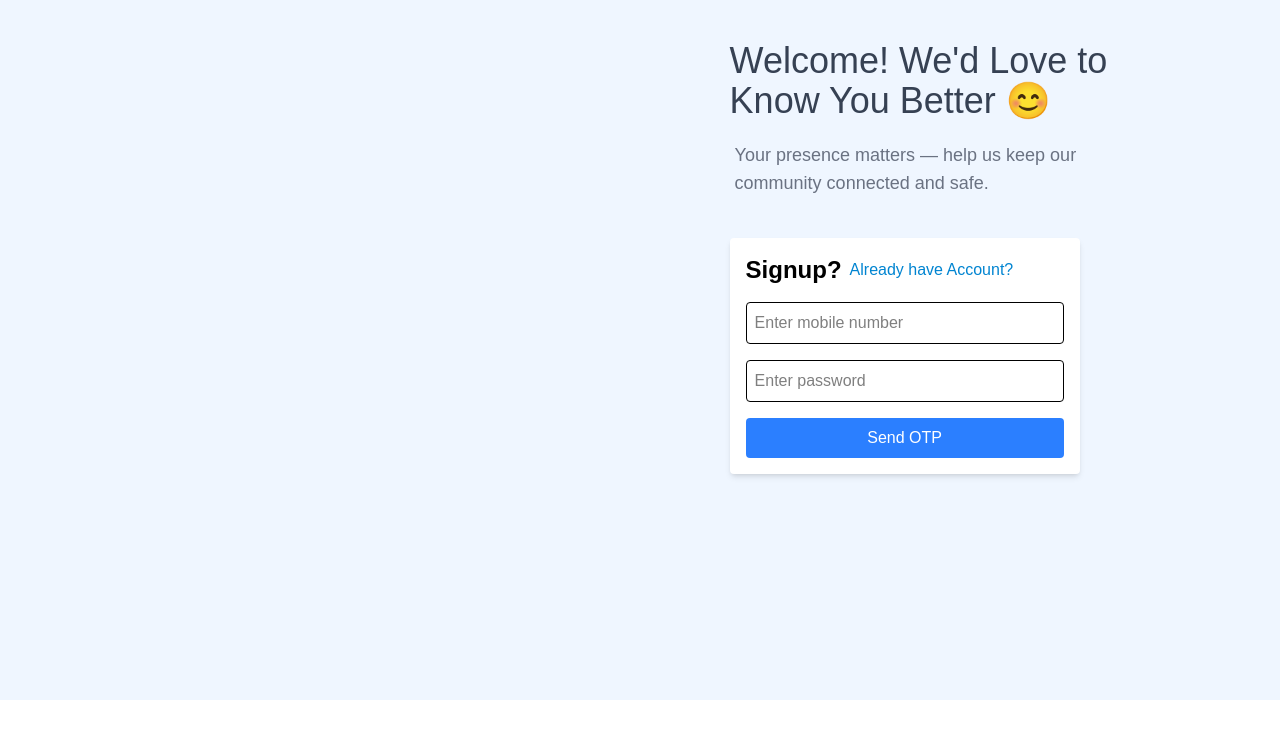
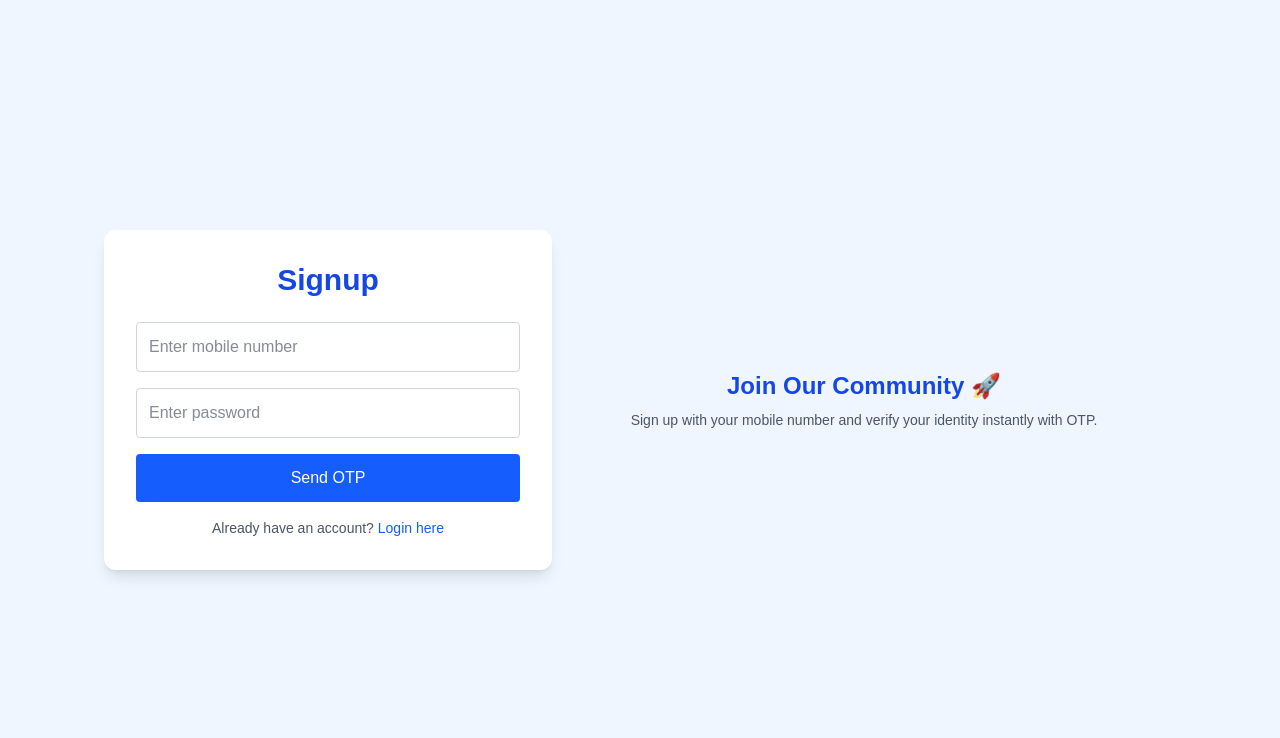
Before and after one commit to vikash-mahar/MobileAuth, a Next.js app in the folder frontend/: page /signup in a window 1280 px wide. Shown: the top 738 px of the page. Built offline with nearby package versions, Linux system fonts and the light colour scheme.

Commit message:
final ui updated and loader added

```diff
--- a/frontend/app/login/page.js
+++ b/frontend/app/login/page.js
@@ -7,100 +7,86 @@ import axiosInstance from '../../utils/axios.helper.js'
 export default function LoginPage() {
   const [step, setStep] = useState(1)
   const router = useRouter()
-  const { register, handleSubmit, formState: { errors }, getValues } = useForm()
+  const { register, handleSubmit, formState: { errors } } = useForm()
 
   const onSendOtp = async (data) => {
     try {
       const response = await axiosInstance.post("/auth/login/send-otp", {
         phone: data.phone
-      });
-      alert("OTP sent successfully");
-      setStep(2);
+      })
+      alert("OTP sent successfully")
+      setStep(2)
+
     } catch (error) {
-      console.log(error.response?.data);
-      alert(error.response?.data?.message || 'Something went wrong');
+      console.log("error",error)
+
+      console.log(error.response?.data)
+      alert(error.response?.data?.message || 'Something went wrong')
     }
-  };
+  }
 
   const onVerifyOtp = async (data) => {
     try {
       const response = await axiosInstance.post("/auth/login/verify-otp", {
         phone: data.phone,
         otp: data.otp
-      });
+      })
 
-      alert("Login successful");
-      localStorage.setItem("token", response.data.data);
-      localStorage.setItem("phone", data.phone);
-      router.push("/");
+      alert("Login successful")
+      localStorage.setItem("token", response.data.data)
+      localStorage.setItem("phone", data.phone)
+      router.push("/")
+
+
     } catch (error) {
-      console.log(error.response?.data);
-      alert(error.response?.data?.message || 'OTP verification failed');
+      console.log("error",error)
+      console.log(error.response?.data)
+      alert(error.response?.data?.message || 'OTP verification failed')
     }
-  };
+  }
 
   return (
-    <div className='w-screen sm:flex bg-blue-50 h-[700px]'>
-      <div className='sm:w-1/2'>
-
-        <div className='w-full h-full pl-[14%] pr-[20%]'>
-          <div className='my-[5%]'>
-            <p className='text-4xl py-[20px] text-gray-700'>Welcome! We'd Love to Know You Better 😊</p>
-            <p className='text-lg text-gray-500 px-[5px] pb-[20px]'>Your presence matters — help us keep our community connected and safe.</p>
+    <div className="w-screen h-screen bg-blue-50 flex flex-col sm:flex-row items-center justify-center px-4 py-10">
+      <div className="sm:w-1/2 w-full h-full flex items-center justify-center">
+        <div className="text-center p-6">
+          <h2 className="text-2xl text-blue-700 font-bold">Your Security, Our Priority 🔐</h2>
+          <p className="text-gray-600 mt-2 text-sm">Login with your mobile number and OTP to access your account securely.</p>
+        </div>
       </div>
 
-          <div className="bg-white p-4 rounded shadow-md w-[350px]">
-            <div className='flex items-center gap-2 mb-4'>
-              <h2 className="text-2xl font-semibold text-black">Login?</h2>
-              <h4 onClick={() => router.push('/signup')} className='text-sky-600 hover:text-sky-800 cursor-pointer'>Create a New Account?</h4>
-            </div>
 
-            <form
-              onSubmit={handleSubmit(step === 1 ? onSendOtp : onVerifyOtp)}
-              className="space-y-4 text-black"
-            >
-              <input
-                type="text"
-                placeholder="Enter mobile number"
-                className="w-full p-2 border rounded mb-1 text-gray-800"
+      <div className="sm:w-1/2 w-full max-w-md bg-white shadow-lg rounded-xl p-8">
+        <h2 className="text-3xl font-semibold text-center text-blue-700 mb-6">Login</h2>
+        <form onSubmit={handleSubmit(step === 1 ? onSendOtp : onVerifyOtp)} className="space-y-4">
+          <input type="text" placeholder="Enter Mobile Number"
+            className="w-full p-3 border border-gray-300 rounded text-gray-900 focus:outline-none focus:ring-2 focus:ring-blue-400"
             {...register("phone", {
               required: "Mobile number is required",
-                  pattern: {
-                    value: /^\d{10}$/,
-                    message: "Mobile number must be exactly 10 digits",
-                  }
-                })}
-              />
-              {errors.phone && <p className="text-red-500 text-sm">{errors.phone.message}</p>}
+              pattern: { value: /^\d{10}$/, message: "Enter valid 10-digit number" }
+            })}/>
+          {errors.phone && <p className="text-sm text-red-500">{errors.phone.message}</p>}
 
           {step === 2 && (
-                <>
-                  <input
-                    type="text"
-                    placeholder="Enter OTP"
-                    className="w-full border p-2 rounded"
+            <div>
+              <input type="text" placeholder="Enter OTP" className="w-full text-gray-900 p-3 border border-gray-300 rounded focus:outline-none focus:ring-2 focus:ring-blue-400"
                 {...register("otp", {
                   required: "OTP is required",
-                      pattern: {
-                        value: /^\d{6}$/,
-                        message: "OTP must be 6 digits"
-                      }
-                    })}
-                  />
-                  {errors.otp && <p className="text-red-500 text-sm">{errors.otp.message}</p>}
-                </>
+                  pattern: { value: /^\d{6}$/, message: "OTP must be 6 digits" }
+                })}/>
+              {errors.otp && <p className="text-sm text-red-500">{errors.otp.message}</p>}
+            </div>
           )}
 
-              <button
-                type="submit"
-                className="w-full bg-blue-500 text-white p-2 rounded hover:bg-blue-600"
-              >
+          <button type="submit" className="w-full bg-blue-600 text-white py-3 rounded hover:bg-blue-700 transition">
             {step === 1 ? "Send OTP" : "Verify & Login"}
           </button>
+
         </form>
+
+        <p className="text-center text-sm text-gray-600 mt-4">Don’t have an account?{" "}
+          <span className="text-blue-600 hover:underline cursor-pointer" onClick={() => router.push('/signup')}>Signup now</span>
+        </p>
       </div>
     </div>
-      </div>
-    </div>
-  );
+  )
 }
--- a/frontend/app/page.js
+++ b/frontend/app/page.js
@@ -1,19 +1,20 @@
 'use client'
 import { useEffect, useState } from 'react'
 import { useRouter } from 'next/navigation'
+import { FaSignInAlt, FaUserPlus, FaSignOutAlt } from 'react-icons/fa'
 
 export default function Home() {
   const [isLoggedIn, setIsLoggedIn] = useState(false)
   const [phone, setPhone] = useState('')
+  const [loading, setLoading] = useState(false)
   const router = useRouter()
 
   useEffect(() => {
     const token = localStorage.getItem('token')
-    const storedPhone = localStorage.getItem('phone')
-
-    if (token && storedPhone) {
+    const phone = localStorage.getItem('phone')
+    if (token) {
       setIsLoggedIn(true)
-      setPhone(storedPhone)
+      setPhone(phone || '')
     }
   }, [])
 
@@ -21,31 +22,37 @@ export default function Home() {
     localStorage.removeItem('token')
     localStorage.removeItem('phone')
     setIsLoggedIn(false)
-    setPhone('')
     router.push('/')
   }
 
+  const handleNavigate = (path) => {
+    setLoading(true)
+    router.push(path)
+  }
+
   return (
-    <div className="min-h-screen bg-gradient-to-br from-blue-100 to-white flex items-center justify-center px-6">
-      <div className="text-center max-w-md">
-        <h1 className="text-5xl font-bold text-blue-700 mb-4">{isLoggedIn ? `Welcome ${phone}` : 'Welcome to Mobile Auth App 📱'}</h1>
-        <p className="text-gray-600 mb-8">
-          Secure authentication using your mobile number and OTP. Join our trusted platform and keep your data safe.
-        </p>
+    <div className="min-h-screen bg-gradient-to-r from-blue-100 via-white to-blue-100 flex items-center justify-center p-4">
+      <div className="bg-white shadow-xl rounded-3xl p-10 max-w-md w-full text-center">
+        <h1 className="text-4xl font-bold text-blue-700 mb-4">📱 Mobile Auth App</h1>
+        <p className="text-gray-600 text-sm mb-8">Secure authentication using your mobile number and OTP.</p>
 
-        {!isLoggedIn ? (
-          <div className="flex justify-center gap-6">
-            <button onClick={() => router.push('/login')} className="px-6 py-3 bg-blue-600 text-white rounded-lg hover:bg-blue-700 transition">
-              Login
-            </button>
-            <button onClick={() => router.push('/signup')} className="px-6 py-3 bg-white border-2 border-blue-600 text-blue-600 rounded-lg hover:bg-blue-50 transition">
-              Signup
-            </button>
+        {loading ? (
+          <div className="flex flex-col items-center">
+            <div className="w-12 h-12 border-4 border-blue-500 border-t-transparent rounded-full animate-spin mb-4" />
+            <p className="text-blue-600 font-semibold">Redirecting...</p>
+          </div>
+        ) : !isLoggedIn ? (
+          <div className="space-y-4">
+            <button onClick={() => handleNavigate('/login')} className="flex items-center justify-center gap-2 w-full bg-blue-600 text-white py-2 px-4 rounded-lg hover:bg-blue-700 transition"><FaSignInAlt /> Login</button>
+
+            <button onClick={() => handleNavigate('/signup')} className="flex items-center justify-center gap-2 w-full border border-blue-600 text-blue-600 py-2 px-4 rounded-lg hover:bg-blue-50 transition" > <FaUserPlus /> Signup</button>
           </div>
         ) : (
-          <button onClick={handleLogout} className="px-6 py-3 bg-red-600 text-white rounded-lg hover:bg-red-700 transition">
-            Logout
-          </button> )}
+          <div className="space-y-4">
+            <p className="text-green-600 text-lg font-medium">Welcome, {phone}</p>
+            <button onClick={handleLogout} className="flex items-center justify-center gap-2 w-full bg-red-500 text-white py-2 px-4 rounded-lg hover:bg-red-600 transition"> <FaSignOutAlt /> Logout </button>
+          </div>
+        )}
       </div>
     </div>
   )
--- a/frontend/app/signup/page.js
+++ b/frontend/app/signup/page.js
@@ -4,101 +4,97 @@ import React, { useState } from 'react'
 import { useForm } from 'react-hook-form'
 import axiosInstance from '../../utils/axios.helper.js'
 
-const SignupForm = () => {
+export default function SignupForm() {
   const router = useRouter()
-  const { register, handleSubmit,formState: { errors } } = useForm()
+  const { register, handleSubmit, formState: { errors } } = useForm()
   const [step, setStep] = useState(1)
 
   const onSendOtp = async (data) => {
     try {
-      const response = await axiosInstance.post("/auth/send-otp",{phone:data.phone})
-      alert('OTP sent successfully')
+      await axiosInstance.post("/auth/send-otp", { phone: data.phone })
+      alert("OTP sent successfully")
       setStep(2)
 
     } catch (error) {
-        if (error.response?.status === 401) {
-          console.log("phone number already registered")
-          alert("phone number already registered")
+      console.log("error",error)
+      const status = error.response?.status
+
+      console.log("Status",status)
+
+      if (status === 401) {
+        alert("Phone number already registered")
+      } else if (status === 403) {
+        alert("Enter a valid 10-digit mobile number")
+      } else {
+        alert("Your number is unverified with Twilio trial account. Verify it or use paid number.")
       }
-        else if (error.response?.status === 403) {
-          console.log("enter valid 10 digit mobile number")
-          alert("enter valid 10 digit mobile number")
-        }
-        else{
-          console.log("The number +91909090XXXX is unverified. Trial accounts cannot send messages to unverified numbers; verify +91909090XXXX at twilio.com/user/account/phone-numbers/verified, or purchase a Twilio number to send messages to unverified numbers")
-          alert("The number +91909090XXXX is unverified. Trial accounts cannot send messages to unverified numbers; verify +91909090XXXX at twilio.com/user/account/phone-numbers/verified, or purchase a Twilio number to send messages to unverified numbers")
-        }
-      // console.log(error.response?.data)
-      // alert(error.response?.data?.message || "User already registered")
     }
   }
 
   const onVerifyOtp = async (data) => {
     try {
-        const res = await axiosInstance.post("/auth/verify-otp", {
+      await axiosInstance.post("/auth/verify-otp", {
         phone: data.phone,
         password: data.password,
         otp: data.otp
       })
+      alert("User registered!")
       router.push('/login')
-      // localStorage.setItem("token", data.data); // data = token
 
-      alert("User registered!")
     } catch (err) {
       alert(err.response?.data?.message || "OTP verification failed")
     }
   }
 
   return (
-    <div className='w-screen sm:flex bg-blue-50 h-[700px]' >
-      <div className='sm:w-1/2'></div>
+    <div className="w-screen h-screen bg-blue-50 flex flex-col sm:flex-row items-center justify-center px-4 py-10">
+      <div className="sm:w-1/2 w-full max-w-md border-gray-400 bg-white shadow-lg rounded-xl p-8">
+        <h2 className="text-3xl font-semibold text-center text-blue-700 mb-6">Signup</h2>
+        <form onSubmit={handleSubmit(step === 1 ? onSendOtp : onVerifyOtp)} className="space-y-4">
 
-      <div className='sm:w-1/2'>
-        <div className='w-full h-full pl-[14%] pr-[20%]'>
-          <div className='my-[5%]'>
-            <p className='text-4xl py-[20px] text-gray-700'>Welcome! We'd Love to Know You Better 😊</p>
-            <p className='text-lg text-gray-500 px-[5px] pb-[20px]'>Your presence matters — help us keep our community connected and safe.</p>
-          </div>
-          <div className="bg-white p-4 rounded shadow-md w-[350px] ">
-          <form onSubmit={handleSubmit(step === 1 ? onSendOtp : onVerifyOtp)} className="space-y-4 text-black">
-            <div className='flex items-center gap-2'>
-              <h2 className="text-2xl font-bold">Signup?</h2>
-              <h4 onClick={()=>router.push('/login')}  className='text-sky-600 hover:text-sky-800 cursor-pointer'>Already have Account?</h4>
-            </div>
-
-            <input type="text" placeholder="Enter mobile number" maxLength={10} className="w-full border p-2 rounded"
+          <input type="text" placeholder="Enter mobile number" maxLength={10}className="w-full text-gray-900 p-3 border border-gray-300 rounded focus:outline-none focus:ring-2 focus:ring-blue-400"
             {...register("phone", {
               required: "Mobile number is required",
-              pattern: {
-                value: /^\d{10}$/, message: "Mobile number must be exactly 10 digits",
-              }
+              pattern: { value: /^\d{10}$/, message: "Must be exactly 10 digits" }
             })}/>
           {errors.phone && <p className="text-red-500 text-sm">{errors.phone.message}</p>}
 
-            <input type="password" placeholder="Enter password" className="w-full border p-2 rounded"
+          <input type="password" placeholder="Enter password" className="w-full p-3 border text-gray-900 border-gray-300 rounded focus:outline-none focus:ring-2 focus:ring-blue-400"
             {...register("password", {
               required: "Password is required",
-              minLength: {
-                value: 6, message: "Password must be at least 6 characters",
-              }
+              minLength: { value: 6, message: "Minimum 6 characters required" }
             })}/>
           {errors.password && <p className="text-red-500 text-sm">{errors.password.message}</p>}
 
           {step === 2 && (
-              <input type="text" placeholder="Enter OTP" className="w-full border p-2 rounded"
-              {...register("otp", { required: true })}/>
-            )}
+            <div>
+              <input type="text" placeholder="Enter OTP" className="w-full border p-3  text-gray-900 rounded focus:outline-none focus:ring-2 focus:ring-blue-400"
+                {...register("otp", {
+                  required: "OTP is required",
+                  pattern: { value: /^\d{6}$/, message: "OTP must be 6 digits" }
+                })}/>
+              {errors.otp && <p className="text-red-500 text-sm">{errors.otp.message}</p>}
+            </div>)}
 
-            <button type="submit" className="bg-blue-500 text-white w-full py-2 rounded">
+          <button type="submit" className="w-full bg-blue-600 text-white py-3 rounded hover:bg-blue-700 transition">
             {step === 1 ? "Send OTP" : "Verify OTP & Signup"}
           </button>
 
         </form>
+
+        <p className="text-center text-sm text-gray-600 mt-4">Already have an account?{" "}
+          <span className="text-blue-600 hover:underline cursor-pointer" onClick={() => router.push('/login')} >Login here </span>
+        </p>
       </div>
+
+      <div className="sm:w-1/2 w-full h-full flex items-center justify-center">
+        <div className="text-center p-6">
+          <h2 className="text-2xl text-blue-700 font-bold">Join Our Community 🚀</h2>
+          <p className="text-gray-600 mt-2 text-sm">
+            Sign up with your mobile number and verify your identity instantly with OTP.
+          </p>
         </div>
       </div>
     </div>
   )
 }
-
-export default SignupForm
--- a/frontend/package.json
+++ b/frontend/package.json
@@ -17,6 +17,7 @@
     "react": "^19.1.0",
     "react-dom": "^19.1.0",
     "react-hook-form": "^7.61.1",
+    "react-icons": "^5.5.0",
     "react-redux": "^9.2.0",
     "react-toastify": "^11.0.5",
     "tailwind-scrollbar-hide": "^2.0.0"
--- a/frontend/utils/axios.helper.js
+++ b/frontend/utils/axios.helper.js
@@ -3,8 +3,8 @@ import { toast } from "react-toastify";
 import { parseErrorMessage } from "./parseErrorMsg.js";
 
 const axiosInstance = axios.create({
-    // baseURL:'http://localhost:4000/api/v1',
-    baseURL:'https://mobileauth1.onrender.com/api/v1',
+    baseURL:'http://localhost:4000/api/v1',
+    // baseURL:'https://mobileauth1.onrender.com/api/v1',
     withCredentials: true,
 });
 
```
Also changed, not shown: frontend/app/components/Loader.jsx (added, +9 -0 lines), frontend/app/layout.js (+19 -23 lines), 1 other file (tests, documents, lock files or other folders). Lines whose indentation alone changed are shown as unchanged.
